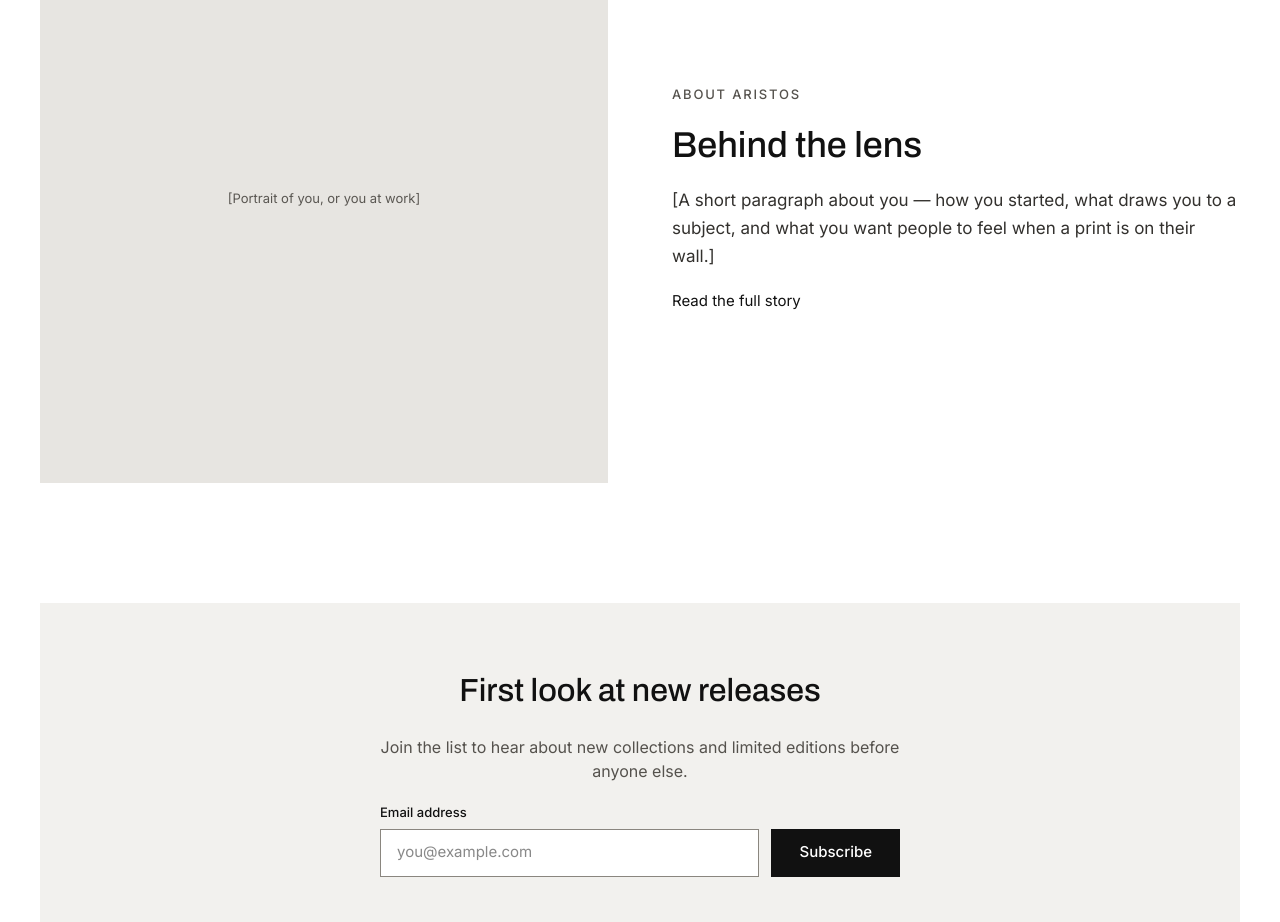
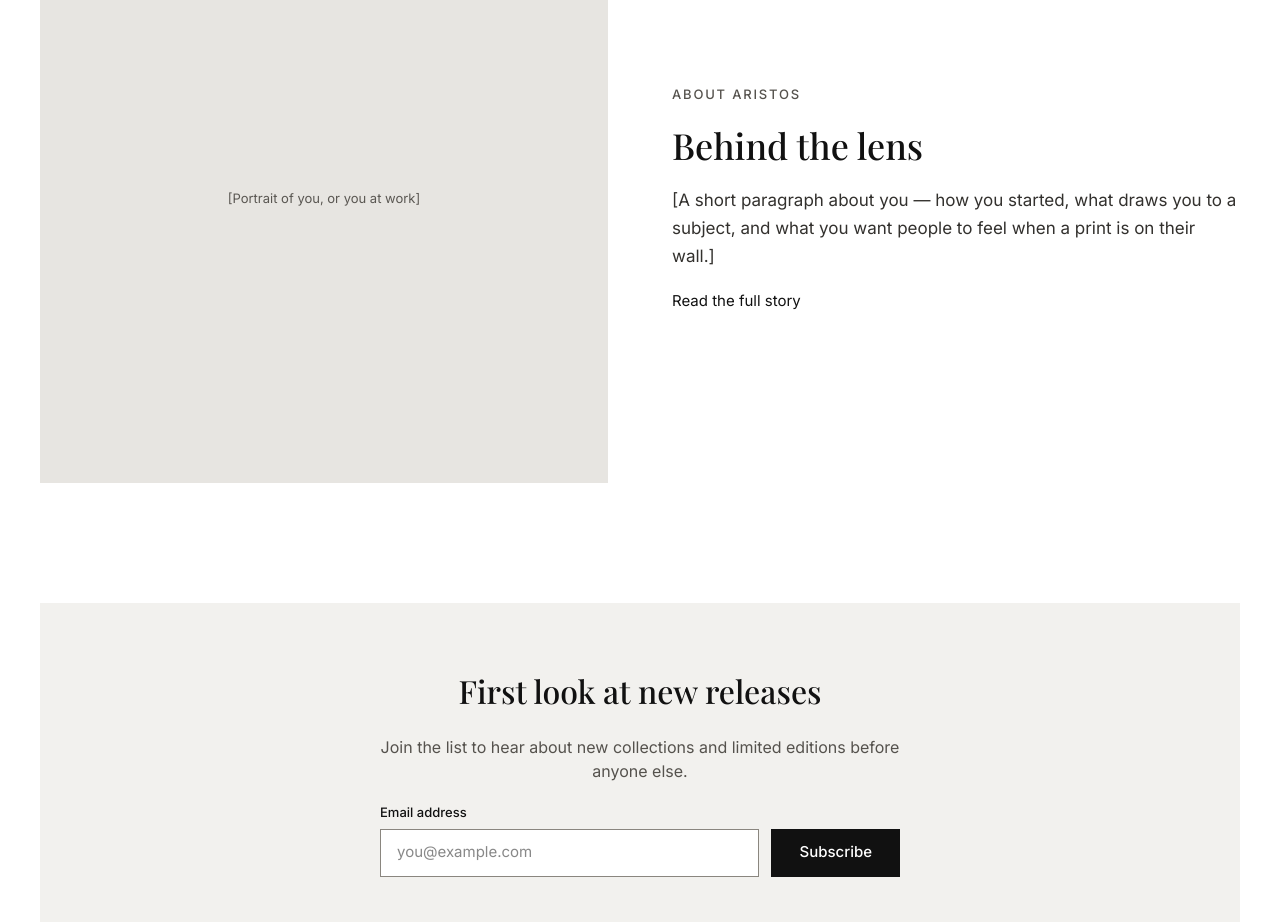
Before and after one commit to bridgettmross-star/Aristos, a Next.js app: page / in a window 1280 px wide. Shown: the part 2600-3522 px from the top of the page. Built offline with nearby package versions, Linux system fonts and the light colour scheme.

Commit message:
Set the remaining home page headings in Playfair Display
Co-Authored-By: Claude Opus 5.5 <noreply@anthropic.com>
Claude-Session: https://claude.ai/code/session_011Kt14QJRmZJq91WuVRZTSE

```diff
--- a/src/app/page.tsx
+++ b/src/app/page.tsx
@@ -5,8 +5,7 @@ import { Placeholder } from "@/components/placeholder";
 import { featuredPrintHref } from "@/lib/prints";
 
 const container = "mx-auto box-border max-w-[1360px] px-5 sm:px-10";
-const sectionHeading = "m-0 font-archivo text-4xl font-medium";
-const shopHeading = "m-0 font-playfair text-4xl font-medium";
+const sectionHeading = "m-0 font-playfair text-4xl font-medium";
 const textLink = "text-[15px] text-ink hover:text-ink-muted";
 
 const collections = [1, 2, 3];
@@ -113,7 +112,7 @@ export default function Home() {
 
       <section id="collections" className={`${container} flex flex-col gap-10 pt-30`}>
         <div className="flex flex-wrap items-end justify-between gap-4">
-          <h2 className={shopHeading}>Collections</h2>
+          <h2 className={sectionHeading}>Collections</h2>
           <a href="#collections" className={textLink}>
             All collections
           </a>
@@ -133,7 +132,7 @@ export default function Home() {
 
       <section className={`${container} flex flex-col gap-10 pt-30`}>
         <div className="flex flex-wrap items-end justify-between gap-4">
-          <h2 className={shopHeading}>New prints</h2>
+          <h2 className={sectionHeading}>New prints</h2>
           <Link href={featuredPrintHref} className={textLink}>
             Shop all prints
           </Link>
@@ -186,7 +185,7 @@ export default function Home() {
 
       <section id="contact" className={`${container} py-30`}>
         <div className="box-border flex flex-col items-center gap-5 bg-paper-soft px-6 py-16 text-center sm:px-12">
-          <h2 className="m-0 font-archivo text-[32px] font-medium">First look at new releases</h2>
+          <h2 className="m-0 font-playfair text-[32px] font-medium">First look at new releases</h2>
           <p className="m-0 max-w-[520px] text-base text-ink-muted">
             Join the list to hear about new collections and limited editions before anyone else.
           </p>
```
